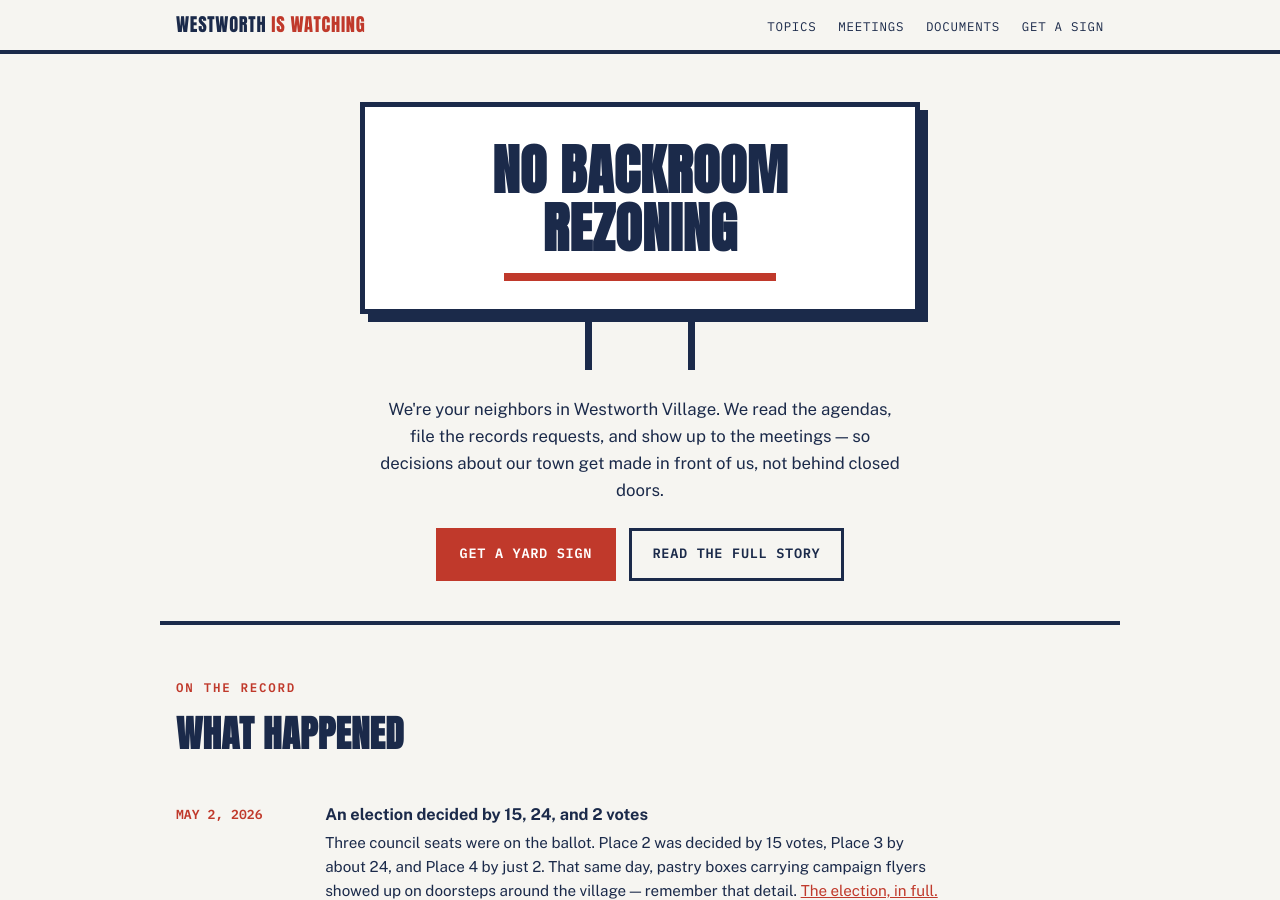
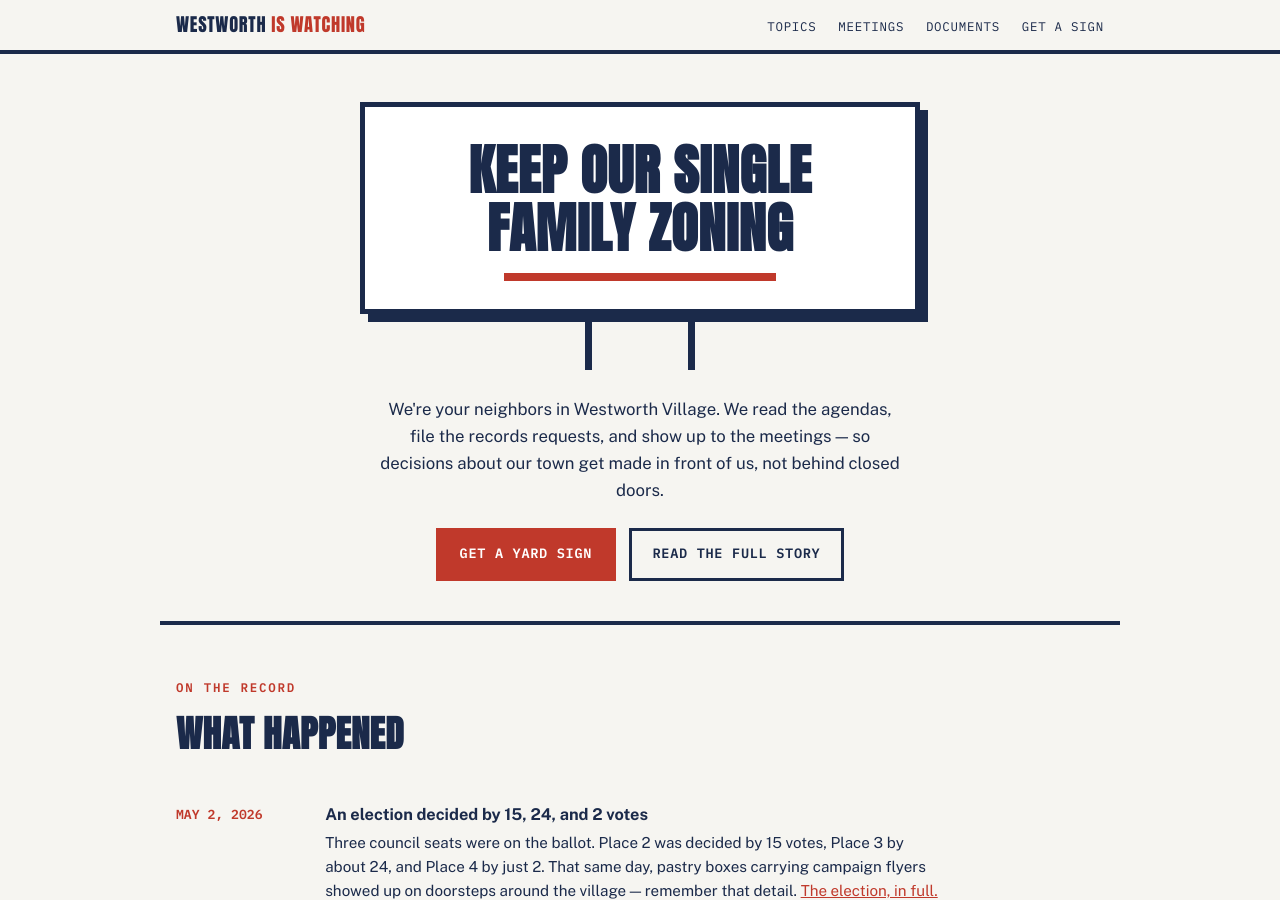
Before and after one commit to cvaughan28/westworth-is-watching, a Jekyll site: the page built from index.html, in a window 1280 px wide and 900 px high. Built offline with Jekyll 4.4.1, drawn with Linux system fonts in a browser that asks for light colours; some of the changed text lies outside the part shown.

Commit message:
Swap sign slogan: Keep our single family zoning

```diff
--- a/assets/js/site.js
+++ b/assets/js/site.js
@@ -8,7 +8,7 @@
   if (slogan && !window.matchMedia('(prefers-reduced-motion: reduce)').matches) {
     var slogans = [
       "Who does the mayor work for?",
-      "No backroom rezoning",
+      "Keep our single family zoning",
       "We already said no.",
       "Westworth is watching."
     ];
--- a/index.html
+++ b/index.html
@@ -183,8 +183,8 @@ layout: default
         <span class="mini"><strong>Who does the mayor work for?</strong><em></em></span>
       </label>
       <label class="choice">
-        <input type="radio" name="sign_choice" value="No Backroom Rezoning">
-        <span class="mini"><strong>No backroom rezoning</strong><em></em></span>
+        <input type="radio" name="sign_choice" value="Keep Our Single Family Zoning">
+        <span class="mini"><strong>Keep our single family zoning</strong><em></em></span>
       </label>
       <label class="choice">
         <input type="radio" name="sign_choice" value="We Already Said No">
```
